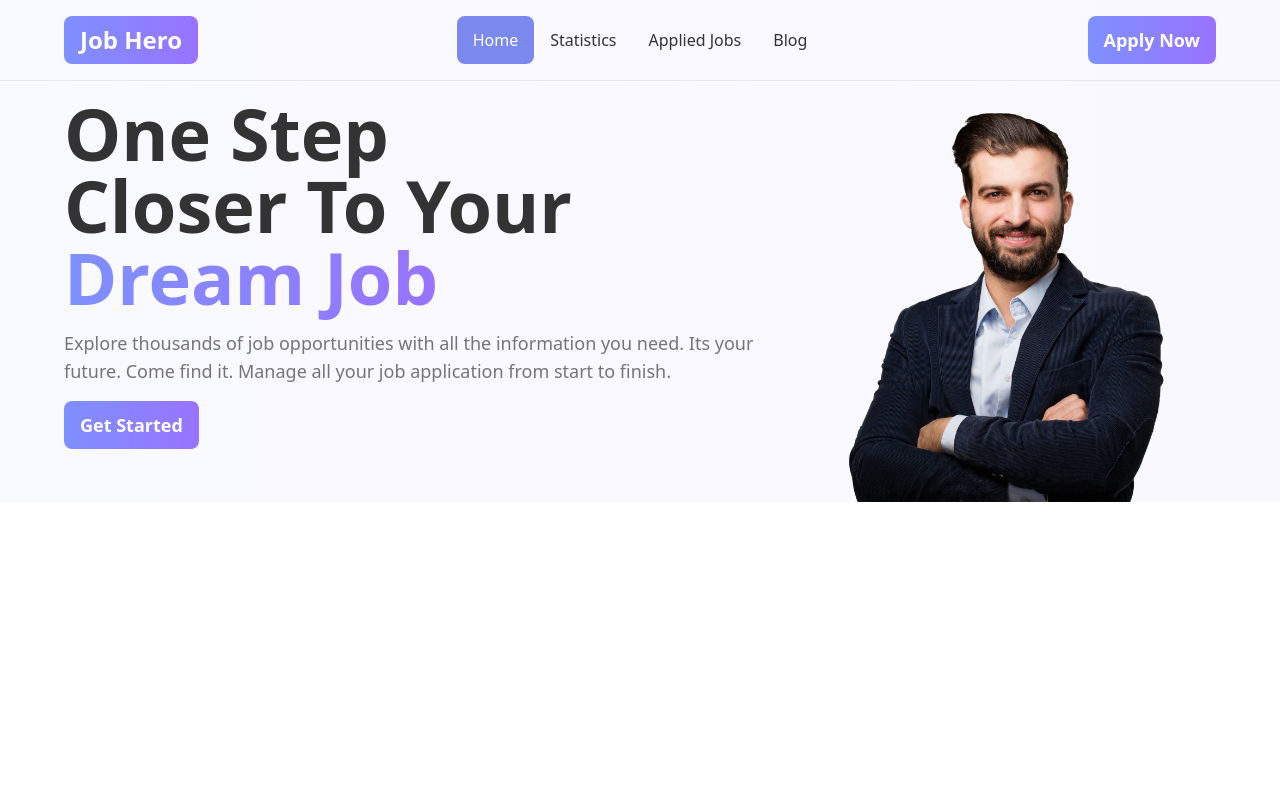
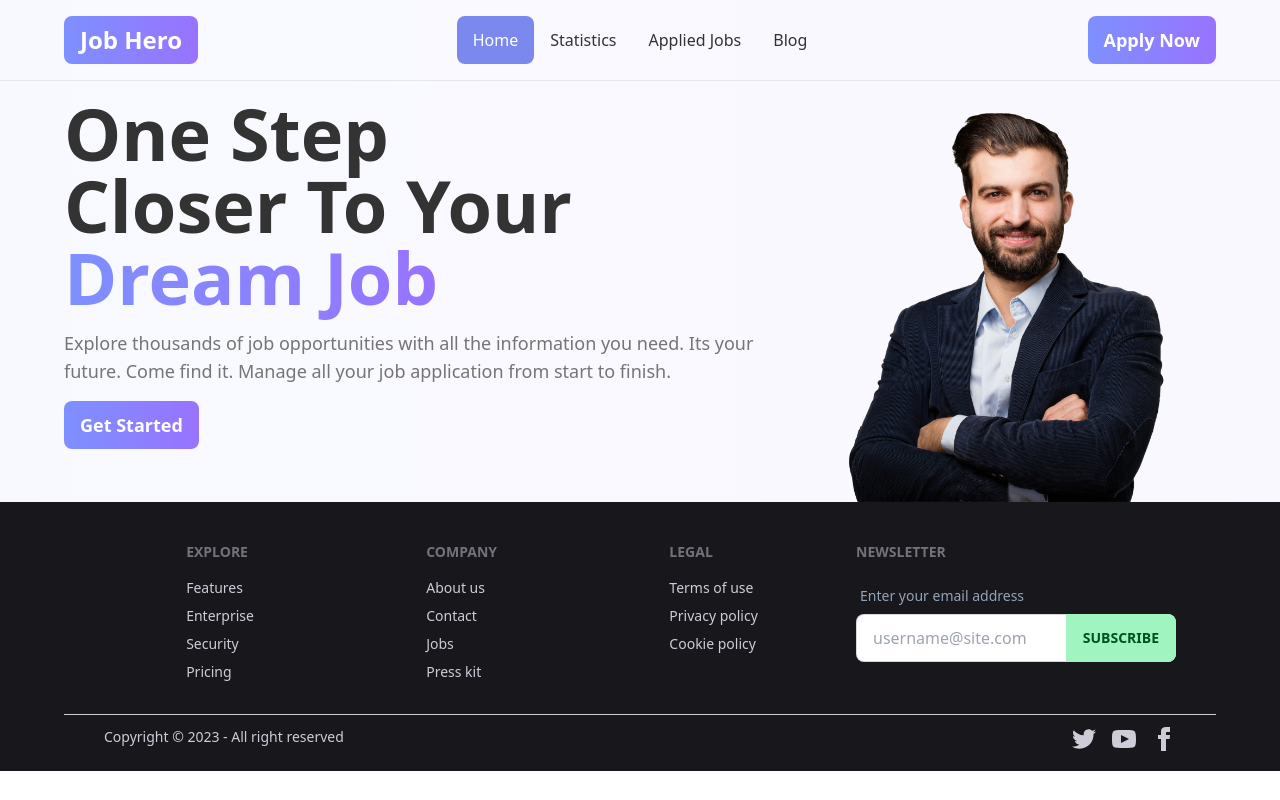
Before and after one commit to Shameem-Akbar/Job-hero, a React (Vite) app: page / in a window 1280 px wide. Built offline with nearby package versions, Linux system fonts and the light colour scheme.

Commit message:
footer completed

```diff
--- /dev/null
+++ b/src/Footer/Footer.jsx
@@ -0,0 +1,61 @@
+import React from 'react';
+
+const Footer = () => {
+    return (
+        <div>
+            <div>
+                <div className='px-2 lg:px-16 py-1 md:py-2 bg-neutral'>
+                    <footer className="footer px-10 py-8 bg-neutral text-neutral-content flex flex-col md:flex-row justify-around">
+                        <div className='footer flex justify-around'>
+                            <div>
+                                <span className="footer-title">Explore</span>
+                                <a className="link link-hover">Features</a>
+                                <a className="link link-hover">Enterprise</a>
+                                <a className="link link-hover">Security</a>
+                                <a className="link link-hover">Pricing</a>
+                            </div>
+                            <div>
+                                <span className="footer-title">Company</span>
+                                <a className="link link-hover">About us</a>
+                                <a className="link link-hover">Contact</a>
+                                <a className="link link-hover">Jobs</a>
+                                <a className="link link-hover">Press kit</a>
+                            </div>
+                            <div>
+                                <span className="footer-title">Legal</span>
+                                <a className="link link-hover">Terms of use</a>
+                                <a className="link link-hover">Privacy policy</a>
+                                <a className="link link-hover">Cookie policy</a>
+                            </div>
+                        </div>
+                        <div>
+                            <span className="footer-title">Newsletter</span>
+                            <div className="form-control w-80">
+                                <label className="label">
+                                    <span className="label-text text-slate-400">Enter your email address</span>
+                                </label>
+                                <div className="relative">
+                                    <input type="text" placeholder="username@site.com" className="input text-gray-600 input-bordered w-full pr-16" />
+                                    <button className="btn btn-primary absolute top-0 right-0 rounded-l-none">Subscribe</button>
+                                </div>
+                            </div>
+                        </div>
+                    </footer>
+                    <footer className="footer px-10 py-3 border-t bg-neutral text-neutral-content border-base-300">
+                        <div className="items-center grid-flow-col">
+                            <p>Copyright © 2023 - All right reserved</p>
+                        </div>
+                        <div className="grid-flow-col gap-4 md:place-self-center md:justify-self-end">
+                            <a><svg xmlns="http://www.w3.org/2000/svg" width="24" height="24" viewBox="0 0 24 24" className="fill-current"><path d="M24 4.557c-.883.392-1.832.656-2.828.775 1.017-.609 1.798-1.574 2.165-2.724-.951.564-2.005.974-3.127 1.195-.897-.957-2.178-1.555-3.594-1.555-3.179 0-5.515 2.966-4.797 6.045-4.091-.205-7.719-2.165-10.148-5.144-1.29 2.213-.669 5.108 1.523 6.574-.806-.026-1.566-.247-2.229-.616-.054 2.281 1.581 4.415 3.949 4.89-.693.188-1.452.232-2.224.084.626 1.956 2.444 3.379 4.6 3.419-2.07 1.623-4.678 2.348-7.29 2.04 2.179 1.397 4.768 2.212 7.548 2.212 9.142 0 14.307-7.721 13.995-14.646.962-.695 1.797-1.562 2.457-2.549z"></path></svg>
+                            </a>
+                            <a><svg xmlns="http://www.w3.org/2000/svg" width="24" height="24" viewBox="0 0 24 24" className="fill-current"><path d="M19.615 3.184c-3.604-.246-11.631-.245-15.23 0-3.897.266-4.356 2.62-4.385 8.816.029 6.185.484 8.549 4.385 8.816 3.6.245 11.626.246 15.23 0 3.897-.266 4.356-2.62 4.385-8.816-.029-6.185-.484-8.549-4.385-8.816zm-10.615 12.816v-8l8 3.993-8 4.007z"></path></svg></a>
+                            <a><svg xmlns="http://www.w3.org/2000/svg" width="24" height="24" viewBox="0 0 24 24" className="fill-current"><path d="M9 8h-3v4h3v12h5v-12h3.642l.358-4h-4v-1.667c0-.955.192-1.333 1.115-1.333h2.885v-5h-3.808c-3.596 0-5.192 1.583-5.192 4.615v3.385z"></path></svg></a>
+                        </div>
+                    </footer>
+                </div>
+            </div>
+        </div>
+    );
+};
+
+export default Footer;
--- a/src/Layout/Main.jsx
+++ b/src/Layout/Main.jsx
@@ -1,6 +1,7 @@
 import React from 'react';
 import { Outlet } from 'react-router-dom';
 import Header from '../Header/Header';
+import Footer from '../Footer/Footer';
 
 const Main = () => {
     return (
@@ -8,6 +9,7 @@
             <Header></Header>
             <hr />
             <Outlet></Outlet>
+            <Footer></Footer>
         </div>
     );
 };
```
